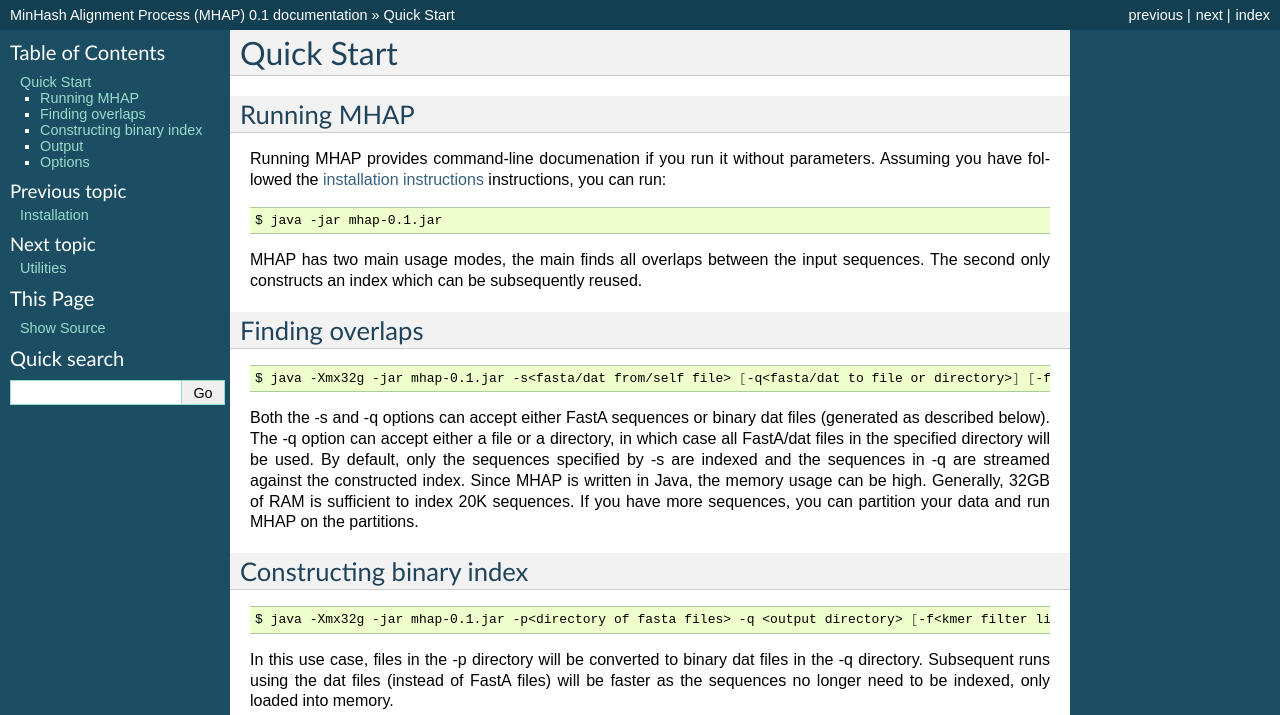
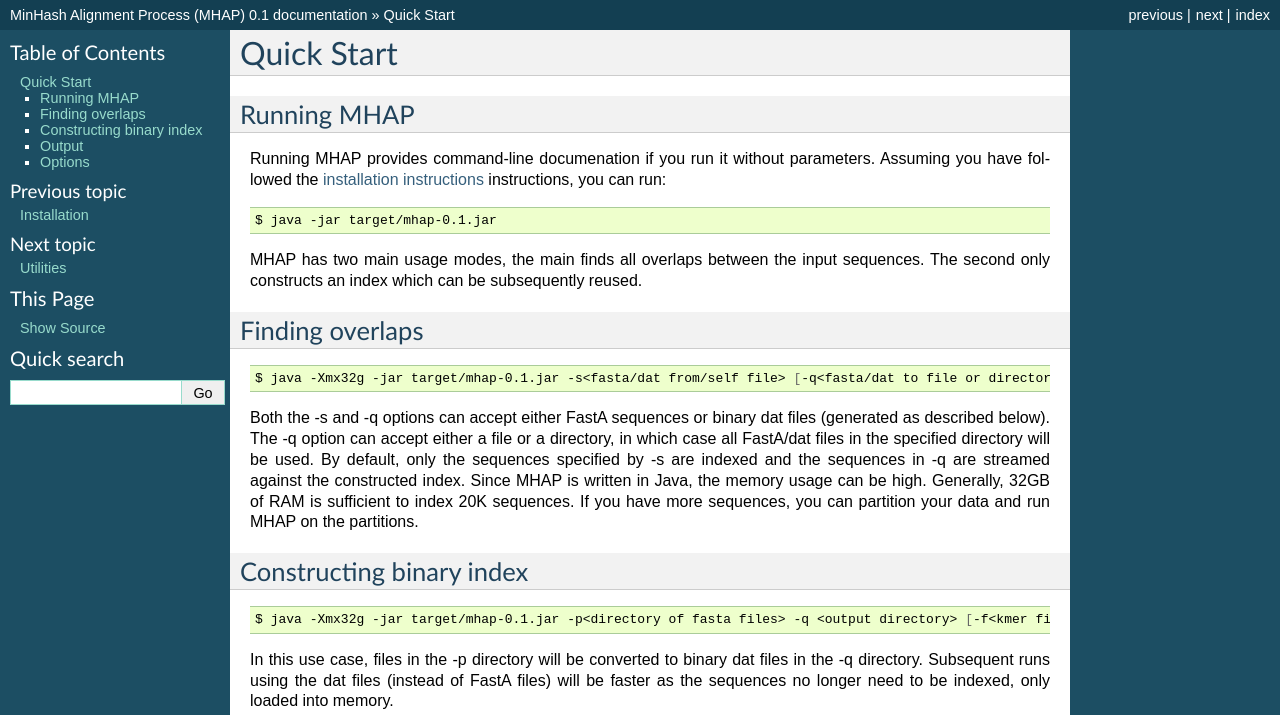
Before and after one commit to marbl/MHAP, a Sphinx documentation site: the page built from docs/source/quickstart.rst, in a window 1280 px wide. Shown: the top 715 px of the page. Built offline with Sphinx 7.4.7, drawn with Linux system fonts in a browser that asks for light colours.

```diff
--- a/docs/source/installation.rst
+++ b/docs/source/installation.rst
@@ -79,7 +79,6 @@ Once inside the MetAMOS directory, run:
 
 .. code-block:: bash
 
-    $ sh build.sh
+    $ ant
 
-This will compile the program and create an mhap-0.1.jar which you can use to run MHAP. The
-target directory also contains compiled classes for several utitilities packaged with MHAP.
+This will compile the program and create a target/mhap-0.1.jar file which you can use to run MHAP.
--- a/docs/source/quickstart.rst
+++ b/docs/source/quickstart.rst
@@ -9,7 +9,7 @@ Running MHAP provides command-line documenation if you run it without parameters
 
 .. code-block:: bash
 
-    $ java -jar mhap-0.1.jar
+    $ java -jar target/mhap-0.1.jar
 
 MHAP has two main usage modes, the main finds all overlaps between the input sequences. The second  only constructs an index which can be subsequently reused.
 
@@ -18,7 +18,7 @@ Finding overlaps
 
 .. code-block:: bash
 
-   $ java -Xmx32g -jar mhap-0.1.jar -s<fasta/dat from/self file> [-q<fasta/dat to file or directory>] [-f<kmer filter list, must be sorted>]
+   $ java -Xmx32g -jar target/mhap-0.1.jar -s<fasta/dat from/self file> [-q<fasta/dat to file or directory>] [-f<kmer filter list, must be sorted>]
 
 Both the -s and -q options can accept either FastA sequences or binary dat files (generated as described below). The -q option can accept either a file or a directory, in which case all FastA/dat files in the specified directory will be used. By default, only the sequences specified by -s are indexed and the sequences in -q are streamed against the constructed index. Since MHAP is written in Java, the memory usage can be high. Generally, 32GB of RAM is sufficient to index 20K sequences. If you have more sequences, you can partition your data and run MHAP on the partitions.
 
@@ -28,7 +28,7 @@ Constructing binary index
 
 .. code-block:: bash
 
-   $ java -Xmx32g -jar mhap-0.1.jar -p<directory of fasta files> -q <output directory> [-f<kmer filter list, must be sorted>]
+   $ java -Xmx32g -jar target/mhap-0.1.jar -p<directory of fasta files> -q <output directory> [-f<kmer filter list, must be sorted>]
 
 In this use case, files in the -p directory will be converted to binary dat files in the -q directory. Subsequent runs using the dat files (instead of FastA files) will be faster as the sequences no longer need to be indexed, only loaded into memory.
 
```
